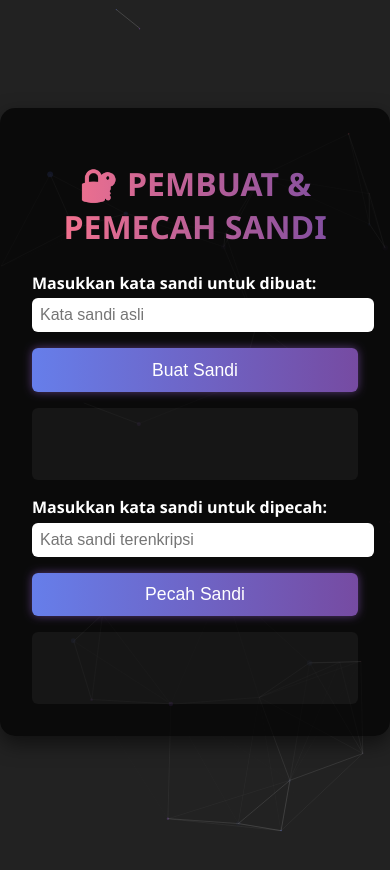
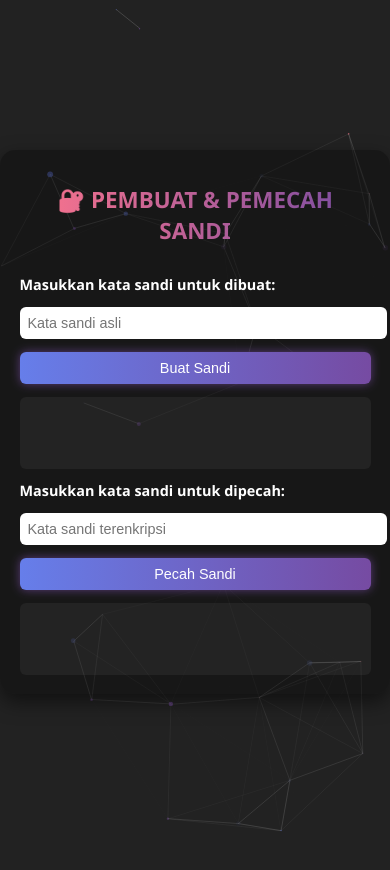
Before and after one commit to aryoabiputra/pembuat-sandi, a plain HTML site: page index.html in a window 390 px wide. Before the commit the page ends 849 px from the top, so only its background shows below. Drawn offline with nearby package versions, Linux system fonts and the light colour scheme.

Commit message:
Update style.css

```diff
--- a/style.css
+++ b/style.css
@@ -2,9 +2,9 @@ body {
     font-family: 'Segoe UI', Tahoma, Geneva, Verdana, sans-serif;
     margin: 0;
     padding: 0;
-    height: 100vh;
+    min-height: 100vh;
     background: #222;
-    overflow: hidden;
+    overflow-x: hidden;
     color: #fff;
     display: flex;
     justify-content: center;
@@ -12,56 +12,56 @@ body {
 }
 
 #particles-js {
-    position: absolute;
-    width: 100%;
-    height: 100%;
+    position: fixed;
+    inset: 0;
     z-index: 0;
 }
 
 .container {
     position: relative;
     z-index: 1;
-    background: rgba(0,0,0,0.7);
+    background: rgba(0, 0, 0, 0.7);
     padding: 2rem;
     border-radius: 15px;
-    width: 350px;
+    max-width: 90%;
+    width: 400px;
     box-shadow: 0 8px 20px rgba(0,0,0,0.5);
+    display: flex;
+    flex-direction: column;
+    gap: 0.8rem;
 }
 
 h1 {
     text-align: center;
-    margin-bottom: 1.5rem;
+    margin-bottom: 1rem;
+    font-size: clamp(1.4rem, 4vw, 2rem);
     background: linear-gradient(90deg, #ff758c, #764ba2);
     -webkit-background-clip: text;
     background-clip: text;
     -webkit-text-fill-color: transparent;
-    text-fill-color: transparent;
 }
 
 label {
-    display: block;
-    margin-top: 1rem;
     font-weight: bold;
+    font-size: 0.9rem;
 }
 
 input[type="text"] {
     width: 100%;
-    padding: 0.5rem;
-    margin-top: 0.3rem;
+    padding: 0.6rem;
     border-radius: 6px;
     border: none;
     font-size: 1rem;
+    outline: none;
 }
 
 button {
-    margin-top: 1rem;
-    width: 100%;
     padding: 0.7rem;
     background: linear-gradient(90deg, #667eea, #764ba2);
     border: none;
     border-radius: 6px;
     color: white;
-    font-size: 1.1rem;
+    font-size: 1rem;
     cursor: pointer;
     transition: all 0.3s ease;
     box-shadow: 0 0 10px rgba(118, 75, 162, 0.7);
@@ -73,12 +73,36 @@ button:hover {
 }
 
 .result {
-    margin-top: 1rem;
     background: rgba(255,255,255,0.05);
     padding: 1rem;
     border-radius: 6px;
     min-height: 40px;
     word-wrap: break-word;
     font-family: monospace;
-    font-size: 1rem;
+    font-size: 0.95rem;
 }
+
+/* 🔹 Responsif untuk layar kecil */
+@media (max-width: 480px) {
+    .container {
+        padding: 1.2rem;
+        width: 95%;
+        background: rgba(0, 0, 0, 0.3);
+    }
+
+    input[type="text"], button {
+        font-size: 0.9rem;
+        padding: 0.5rem;
+    }
+
+    h1 {
+        font-size: 1.4rem;
+    }
+}
+
+/* 🔹 Tablet */
+@media (min-width: 481px) and (max-width: 768px) {
+    .container {
+        width: 80%;
+    }
+}
```
